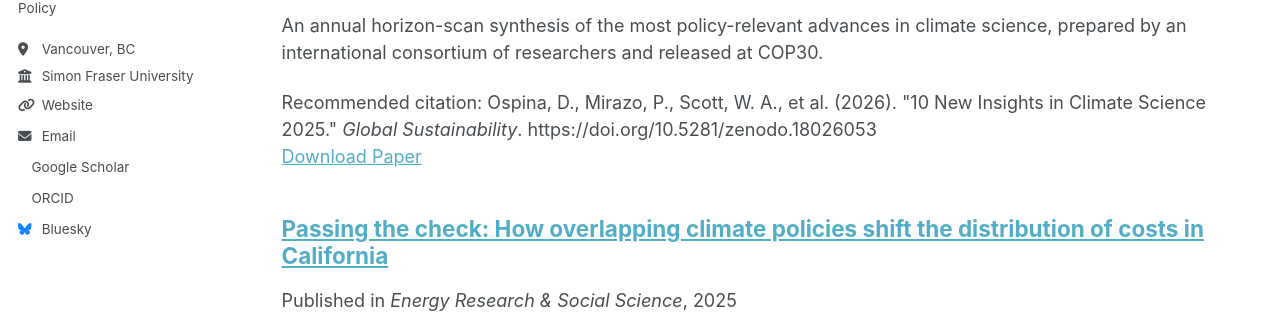
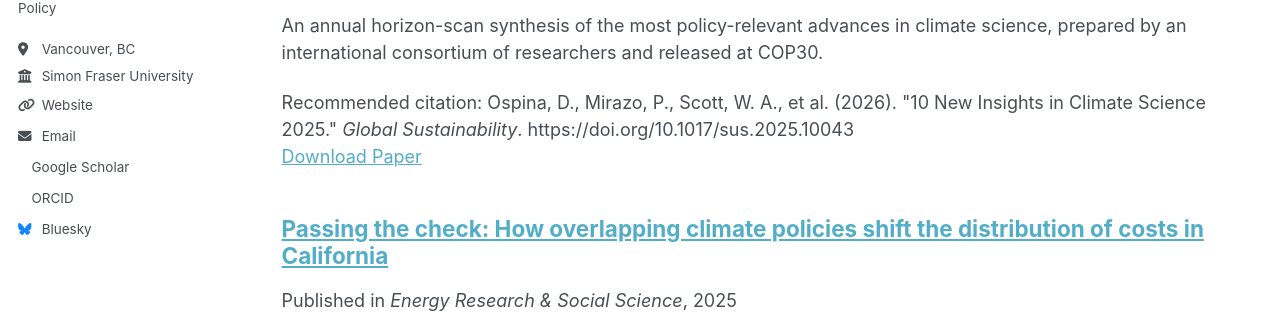
Before and after one commit to wscott48/wscott48.github.io, a Jekyll site: the page built from _pages/research.html, in a window 1280 px wide and 900 px high. Shown: the part 390-703 px from the top of the window. Built offline with Jekyll 4.4.1, drawn with Linux system fonts in a browser that asks for light colours; a style sheet for code colours, icons or effects is not loaded; part of the change alters nothing that is shown.

Commit message:
update publication file

```diff
--- a/_publications/2026-ten-new-insights_GlobalSustainability.md
+++ b/_publications/2026-ten-new-insights_GlobalSustainability.md
@@ -6,8 +6,8 @@ permalink: /publication/2026-ten-new-insights-climate-science
 excerpt: 'An annual horizon-scan synthesis of the most policy-relevant advances in climate science, prepared by an international consortium of researchers and released at COP30.'
 date: 2026-01-01
 venue: 'Global Sustainability'
-paperurl: 'https://doi.org/10.5281/zenodo.18026053'
-citation: 'Ospina, D., Mirazo, P., Scott, W. A., et al. (2026). &quot;10 New Insights in Climate Science 2025.&quot; <i>Global Sustainability</i>. https://doi.org/10.5281/zenodo.18026053'
+paperurl: 'https://doi.org/10.1017/sus.2025.10043'
+citation: 'Ospina, D., Mirazo, P., Scott, W. A., et al. (2026). &quot;10 New Insights in Climate Science 2025.&quot; <i>Global Sustainability</i>. https://doi.org/10.1017/sus.2025.10043'
 ---
 
 The 10 New Insights in Climate Science series is an annual synthesis of the most policy-relevant advances in climate research, produced jointly by Future Earth, the Earth League, and the World Climate Research Programme. The 2025 edition was released alongside COP30 and featured by the World Meteorological Organization and Carbon Brief.
```
